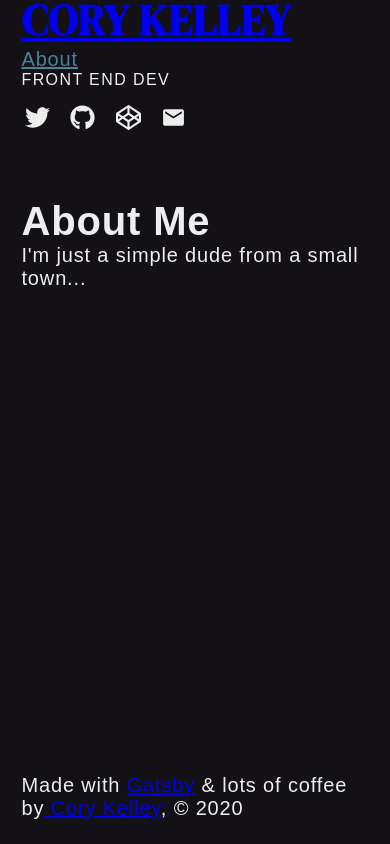
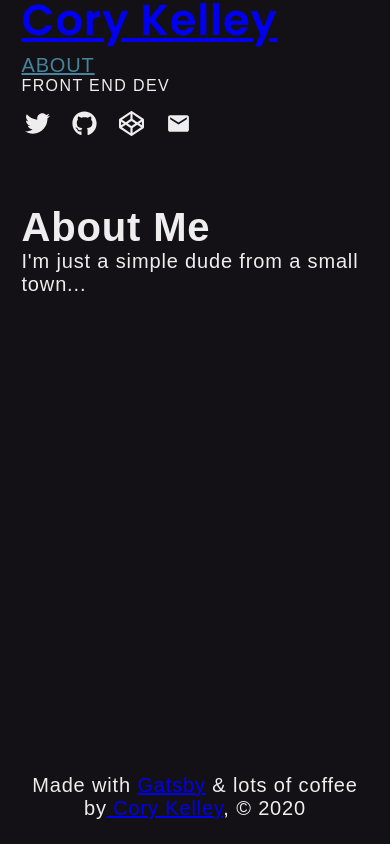
Before and after one commit to johncoryk/personal-portfolio, a Gatsby site: page /about in a window 390 px wide. Built offline with nearby package versions, Linux system fonts and the light colour scheme; Gatsby itself is replaced by a stand-in of ours.

Commit message:
Style changes added favicon

```diff
--- a/src/components/header.js
+++ b/src/components/header.js
@@ -36,7 +36,7 @@ const Header = () => {
                 className={headerStyles.navLinks}
                 activeClassName={headerStyles.active}
               >
-                About
+                ABOUT
               </Link>
             </li>
           </ul>
--- a/src/components/modules/footer.module.scss
+++ b/src/components/modules/footer.module.scss
@@ -1,10 +1,11 @@
 footer {
-  margin-top: 4.5rem;
+  margin-top: 5rem;
   margin-bottom: 1.5rem;
+  text-align: center;
 }
 
 .footer-content {
-  font-size: 0.8rem;
+  font-size: 1rem;
 }
 
 .cory-link {
@@ -24,3 +25,13 @@ a {
     color: #eee;
   }
 }
+
+@media (max-width: 415px) {
+  footer {
+    margin-top: 3.8rem;
+  }
+
+  .footer-content {
+    font-size: 0.7rem;
+  }
+}
--- a/src/components/modules/header.module.scss
+++ b/src/components/modules/header.module.scss
@@ -1,4 +1,4 @@
-@import url("https://fonts.googleapis.com/css2?family=DM+Serif+Display&display=swap");
+@import url("https://fonts.googleapis.com/css2?family=Poppins:wght@600&display=swap");
 
 header {
   margin-bottom: 4rem;
@@ -13,10 +13,9 @@ header {
 }
 
 header h1 {
-  font-family: "DM Serif Display", serif;
-  text-transform: uppercase;
+  font-family: "Poppins", sans-serif;
   font-size: 2.7rem;
-  margin-bottom: 0.5rem;
+  margin-bottom: 0.9rem;
   line-height: 2.5rem;
 }
 
@@ -54,7 +53,7 @@ header h1 {
 }
 
 .icons {
-  width: 165px;
+  width: 170px;
   display: flex;
   flex-direction: row;
   justify-content: space-between;
```
Also changed, not shown: src/components/modules/projects.module.scss (+10 -0 lines).
